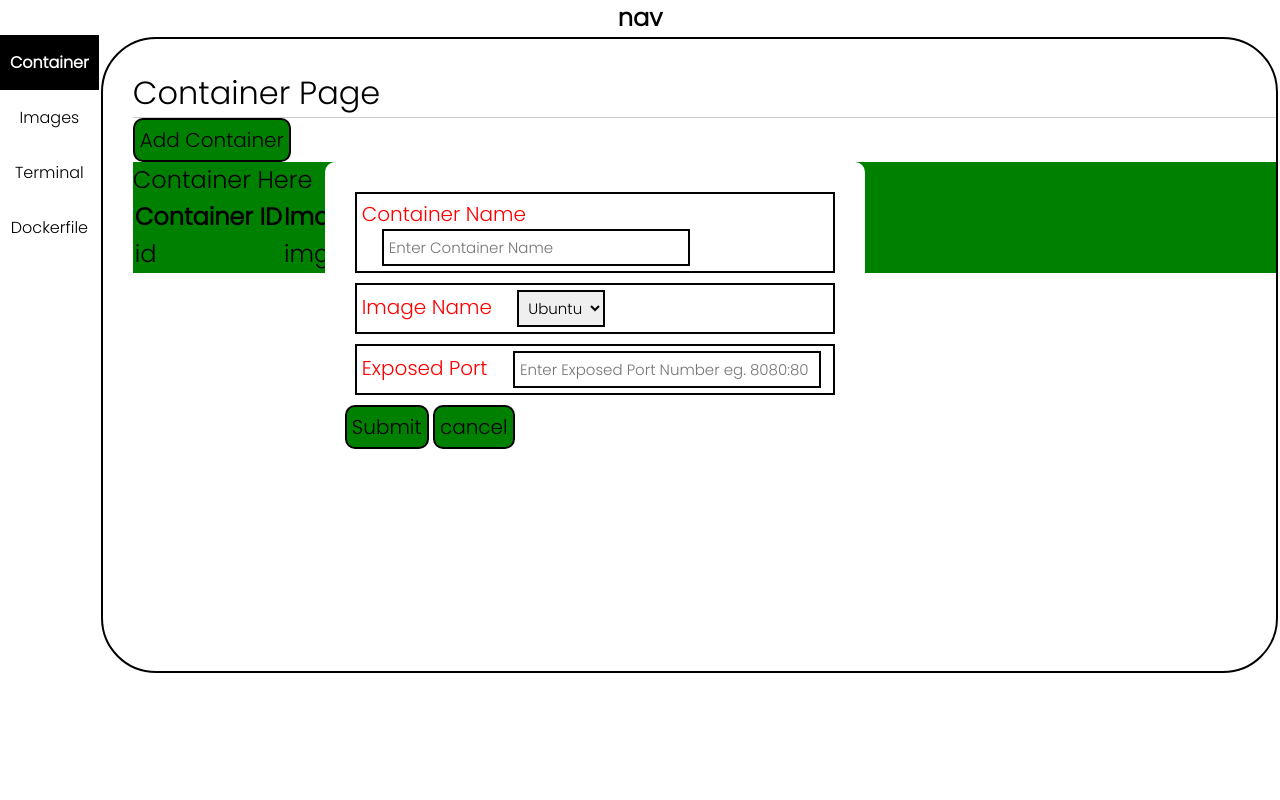
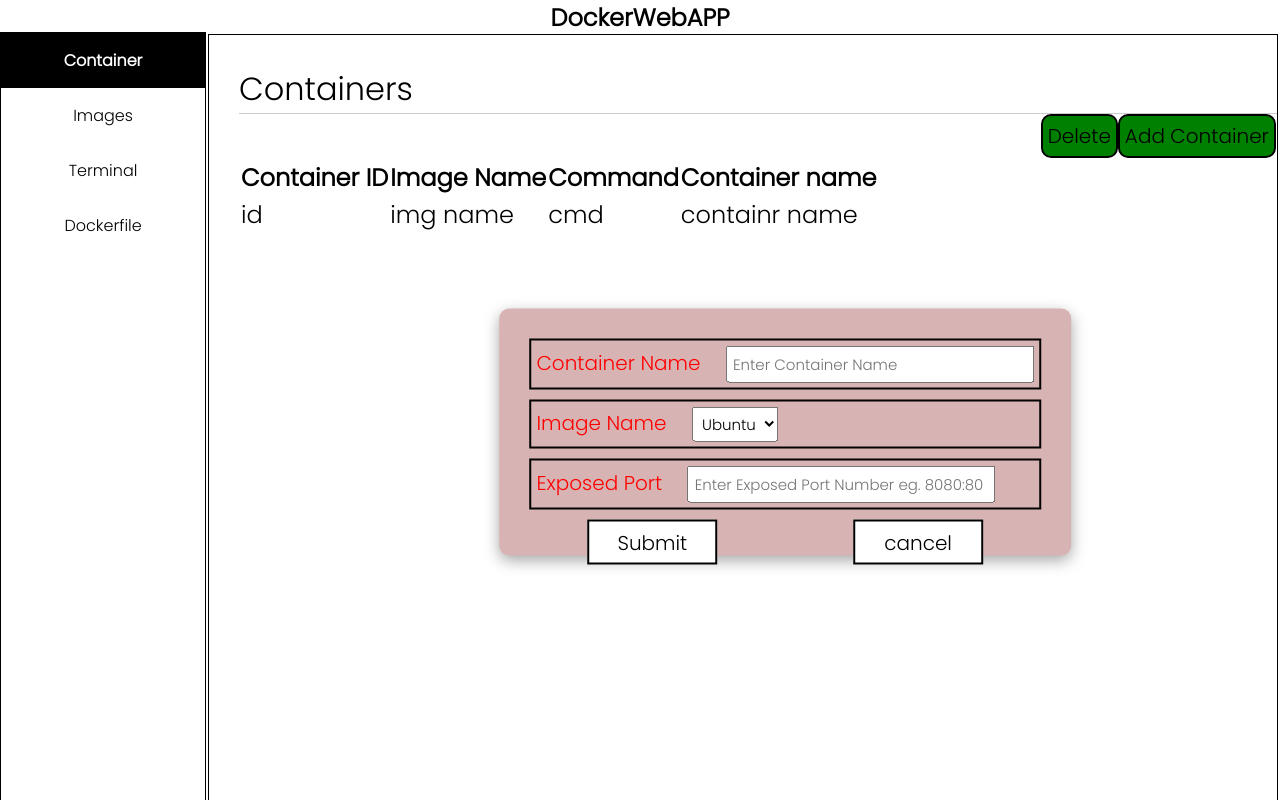
Before and after one commit to pratik2630/container-management-webapp, a website: page public/Home.html in a window 1280 px wide. Both pictures are taken after a click on the button "Add Container". Drawn offline with Linux system fonts and the light colour scheme.

Commit message:
added styling

```diff
--- a/public/Home.html
+++ b/public/Home.html
@@ -15,19 +15,17 @@
 
   <style>
     .formContainer {
-      height: 50%;
+      height: 25%;
       border-radius: 10px;
-      background-color: white;
-
+      background-color: rgb(216, 179, 179);
+      box-shadow: rgba(0, 0, 0, 0.35) 0px 5px 15px;
       padding: 20px;
-      width: 500px;
-      /* margin-top: 10px; */
       display: none;
-      justify-content: center;
       position: absolute;
-      align-items: center;
-      margin: 0px 0px 20px 15vw;
-      /* margin-top: 0%; */
+      position: absolute;
+      top: 48%;
+      left: 43%;
+      transform: translate(-50%,-50%);
     }
   </style>
 </head>
@@ -35,7 +33,7 @@
 <body>
   <div class="navbar-top">
     <nav>
-      <h1>nav</h1>
+      <h1>DockerWebAPP</h1>
     </nav>
   </div>
   <div class="container">
@@ -54,10 +52,12 @@
     </div>
     <main>
       <div class="card active container" data-container>
-        <div class="title">Container Page</div>
-        <div class="main">
-          <button class="addbtn" onclick="displayPopup()">Add Container</button>
-        </div>
+        <div class="title">Containers</div>
+        <div class="buttons">
+             <button class="addbtn">Delete</button>
+            <button class="addbtn" onclick="displayPopup()">Add Container</button>
+
+          </div>
         <div class="formContainer" id="formContainer">
           <form>
             <div class="form-group">
@@ -116,7 +116,7 @@
 
 
 
-        <div class="content" style="background-color: green;">Container Here
+        <div class="content">
           <table>
             <tr>
               <th>Container ID</th>
@@ -162,19 +162,30 @@
       </script>
 
       <div class="card images" data-images>
-        <div class="title" style="background-color:blue;">Images Me Page</div>
+        <div class="title">Images</div>
         <button onclick="ps_code()">Button</button>
-        <div id="content" style="background-color:aqua;"">Images Here</div>
+        <div id="content">
+
+          <!-- images -->
+        </div>
       </div>
 
 
       <div class=" card terminal" data-terminal>
           <div class="title">Terminal Page</div>
-          <div class="content">Content Here</div>
+          <div class="content">
+
+            <!-- Content Here -->
+
+          </div>
         </div>
         <div class="card dockerfile" data-dockerfile>
-          <div class="title">Docker Page</div>
-          <div class="content">Content Here</div>
+          <div class="title">Dockerfile</div>
+          <div class="content">
+
+            <!-- Content Here -->
+
+          </div>
         </div>
     </main>
   </div>
--- a/public/addContainer.css
+++ b/public/addContainer.css
@@ -1,4 +1,6 @@
 .addbtn{
+
+
     color: black;
     background-color: green;
     font-size: 20px;
@@ -24,20 +26,27 @@
 }
 
 .form-control {
+
     padding: 5px;
     font-size: 15px;
-    border: 2px solid rgb(2, 2, 2);
+    /* border: 2px solid rgb(2, 2, 2); */
     margin-left: 20px;
 }
 
+.btn{
+    display: flex;
+    justify-content: space-around;
+}
 .btn-same{
-
+    height: 45px;
+  width: 130px;
     color: black;
-    background-color: green;
+    background-color: #ffffff;
+    border: 1px solid rgba(0, 0, 0, 0.6);
     font-size: 20px;
     border: 2px solid black;
     padding: 5px;
-    border-radius: 10px;
+    /* border-radius: 10px; */
     transition-duration: 0.4s;
 }
 .btn-same:hover{
--- a/public/style.css
+++ b/public/style.css
@@ -1,9 +1,5 @@
 
 @import url("https://fonts.googleapis.com/css2?family=Poppins:wght@300&display=swap");
-/* :root {
-  --navbar-width: 300px;
-
-} */
 * {
   margin: 0;
   padding: 0;
@@ -20,30 +16,31 @@ body {
 
   overflow: hidden;
 }
+.navbar-top{
+  height: 4%;
+
+}
 
 .container {
   /* for testing 80% */
-  height: 80%;
+  height: 96%;
   display: flex;
 
   overflow: hidden;
+  margin-bottom: 20px;
 }
 
 main {
   height: 100%;
   margin: 2px;
   overflow: hidden;
+  border: 1px solid black;
 
-  border: 2px solid black;
-  border-radius: 55px;
-  height: auto;
 }
 
-.sidenav-bar {
+.side-navbar {
 
   border: 1px solid black;
-  border-radius: 55px;
-  height: 500px;
 
   height: 100%;
   width: 20%;
@@ -101,6 +98,14 @@ li:hover::before {
 
   transform: translateX(-100%);
 }
+
+.buttons{
+    display: inline-flex;
+    width: 81%;
+    align-content: flex-end;
+    justify-content: flex-end;
+
+}
 .card.active {
   height: 100%;
 
@@ -133,113 +138,3 @@ li:hover::before {
     opacity: 1;
   }
 }
-
-
-
-
-
-
-
-
-/* :root{
-    --navbar-width:300px;
-    --color-light:#ffff;
-}
-
-*{
- margin: 0;
- padding: 0;
- box-sizing: border-box;
-}
-
-
-body{
-    height: 100vh;
-    width: 100vw;
-    display: flex;
-    justify-content: center;
-    align-items: center;
-    padding: 0px 100px;
-}
-
-
-.container{
-    display: flex;
-    box-shadow: 0px 0px 15px 3px;
-}
-
-aside{
-    width: var(--navbar-width);
-    height: 500px;
-    display: flex;
-    align-items: center ;
-    justify-content: center;
-    box-shadow: 0px 0px 15px  3px;
-}
-
-.narbar{
-    width: 100%;
-    display: flex;
-    flex-direction: column;
-
-
-
-    gap: 30px;
-    align-items: center;
-}
-
-nav,
-ul{
-width: 100%;
-text-align: center;
-}
-li{
-    list-style: none;
-    padding: 15px 10px;
-    position: relative;
-    letter-spacing: 0px;
-    cursor: pointer;
-    transition: all 300ms ease-in-out;
-    transform: translateY(0px);
-}
-
-li:hover{
-letter-spacing: 1px;
-transform: translateY(1px);
-color: var(--color-light);
-}
-li::before{
-    content: '';
-    background-color: red;
-
-    height: 100%;
-    position: absolute;
-    left: 0;
-    top: 0;
-    width: 0%;
-    z-index: -1;
-}
-li:hover::before{
-    width: 100%;
-
-}
-
-
-
-.card{
-    height: 500px;
-    padding: 30px;
-    display: none;
-    width: calc(100vw - 500px);
-}
-.card.active{
-    display: block;
-}
-
-.card .title{
-    font-size: 2rem;
-    border-bottom: 1px solid black;
-}
-.card .content{
-    font-size: 1.5rem;
-} */
```
